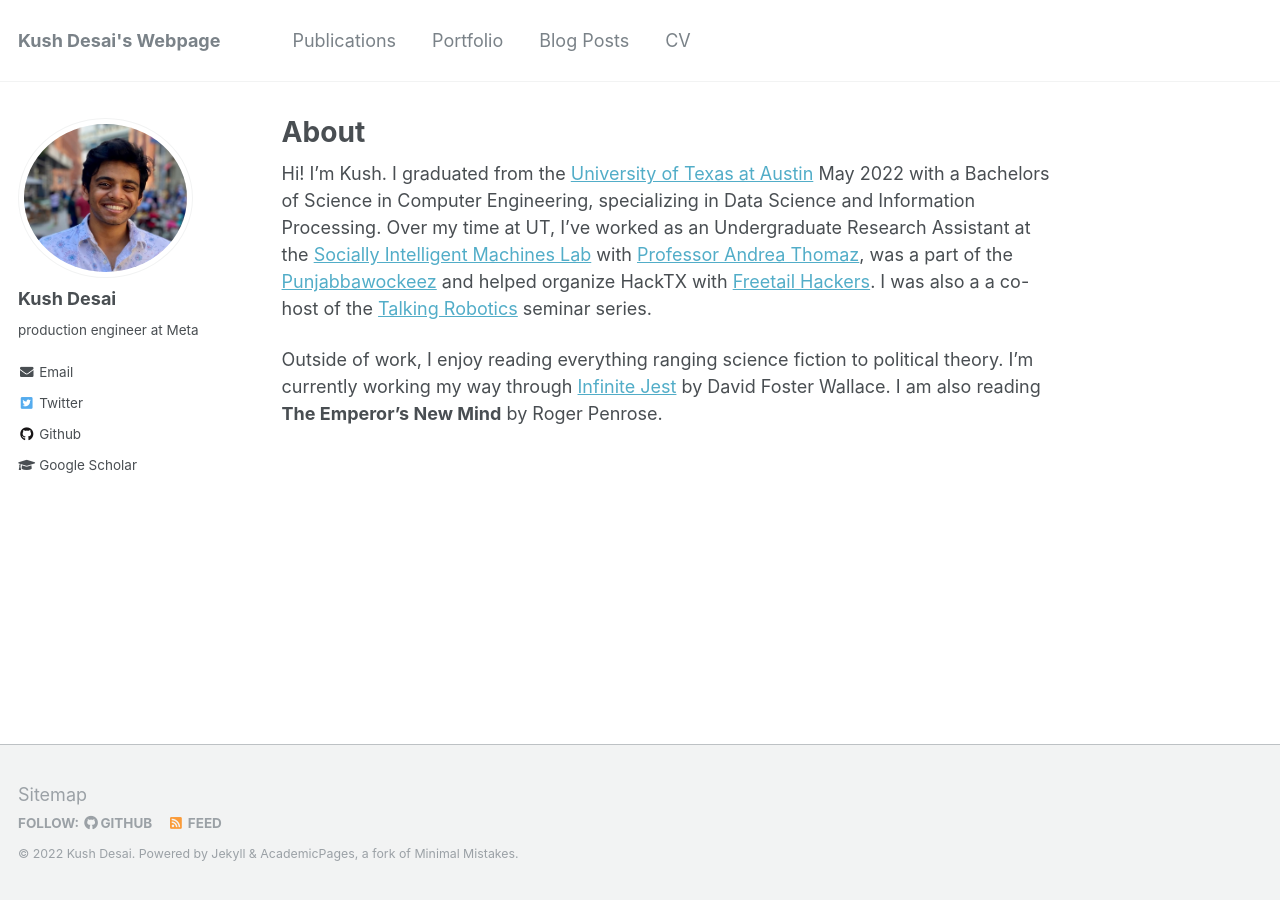
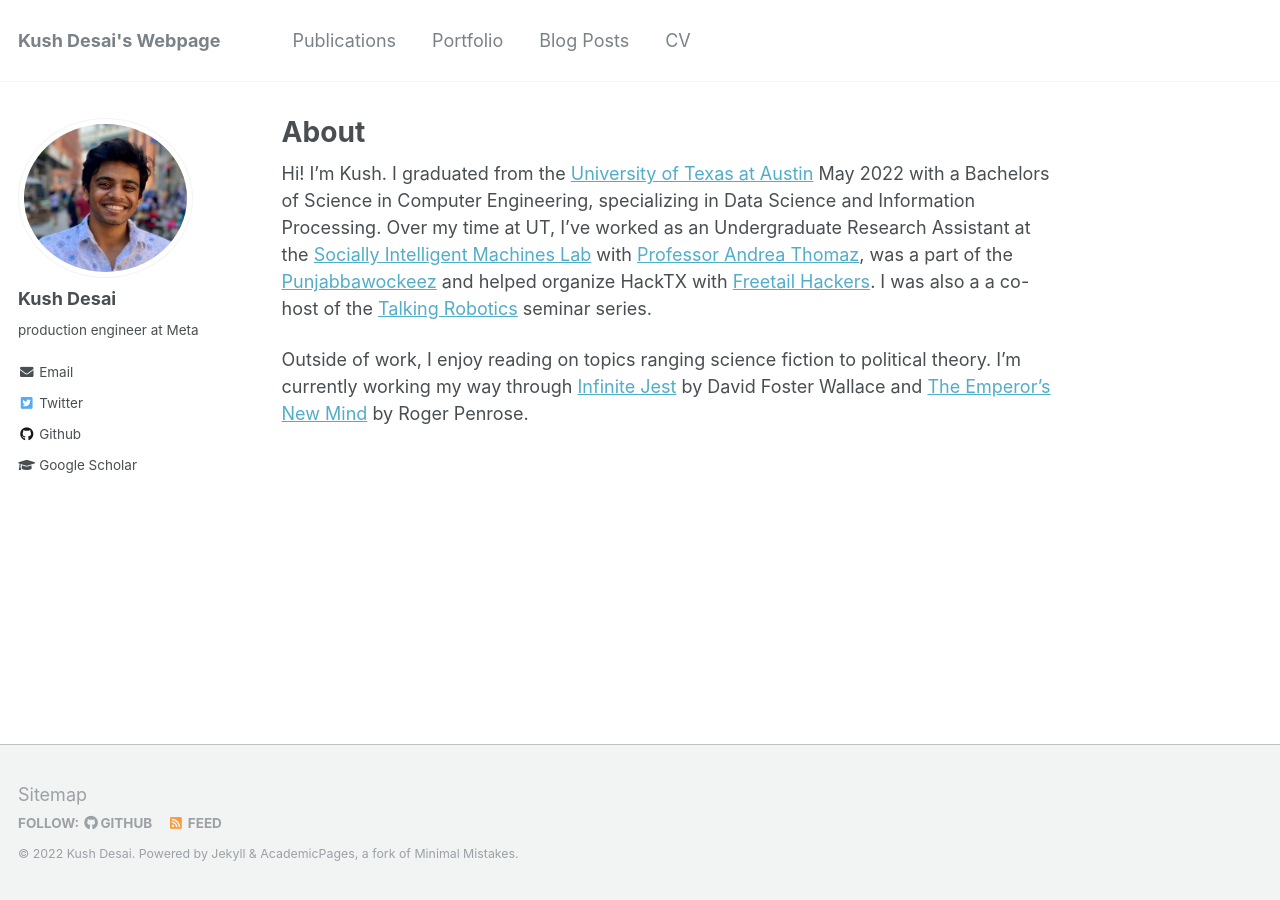
Before and after one commit to kdesai2018/kdesai2018.github.io, a Jekyll site: the page built from _pages/about.md, in a window 1280 px wide. Built offline with Jekyll 4.4.1, drawn with Linux system fonts in a browser that asks for light colours.

Commit message:
more cleanup

```diff
--- a/_pages/about.md
+++ b/_pages/about.md
@@ -10,4 +10,4 @@ redirect_from:
 
 Hi! I'm Kush. I graduated from the [University of Texas at Austin](utexas.edu) May 2022 with a Bachelors of Science in Computer Engineering, specializing in Data Science and Information Processing. Over my time at UT, I've worked as an Undergraduate Research Assistant at the [Socially Intelligent Machines Lab](https://sim.ece.utexas.edu/people.html) with [Professor Andrea Thomaz](https://www.ece.utexas.edu/people/faculty/andrea-thomaz), was a part of the [Punjabbawockeez](https://www.instagram.com/punjabbawockeez/) and helped organize HackTX with [Freetail Hackers](http://freetailhackers.com). I was also a a co-host of the [Talking Robotics](http://talking-robotics.github.io) seminar series.
 
-Outside of work, I enjoy reading everything ranging science fiction to political theory. I'm currently working my way through [Infinite Jest](https://en.wikipedia.org/wiki/Infinite_Jest) by David Foster Wallace. I am also reading **The Emperor's New Mind** by Roger Penrose.
+Outside of work, I enjoy reading on topics ranging science fiction to political theory. I'm currently working my way through [Infinite Jest](https://en.wikipedia.org/wiki/Infinite_Jest) by David Foster Wallace and [The Emperor's New Mind](https://en.wikipedia.org/wiki/The_Emperor%27s_New_Mind) by Roger Penrose.
```
Also changed, not shown: _pages/404.md (+3 -3 lines), _pages/cv.md (+1 -1 lines), legacy/talks_legacy/teaching.html (renamed from _pages/teaching.html).
